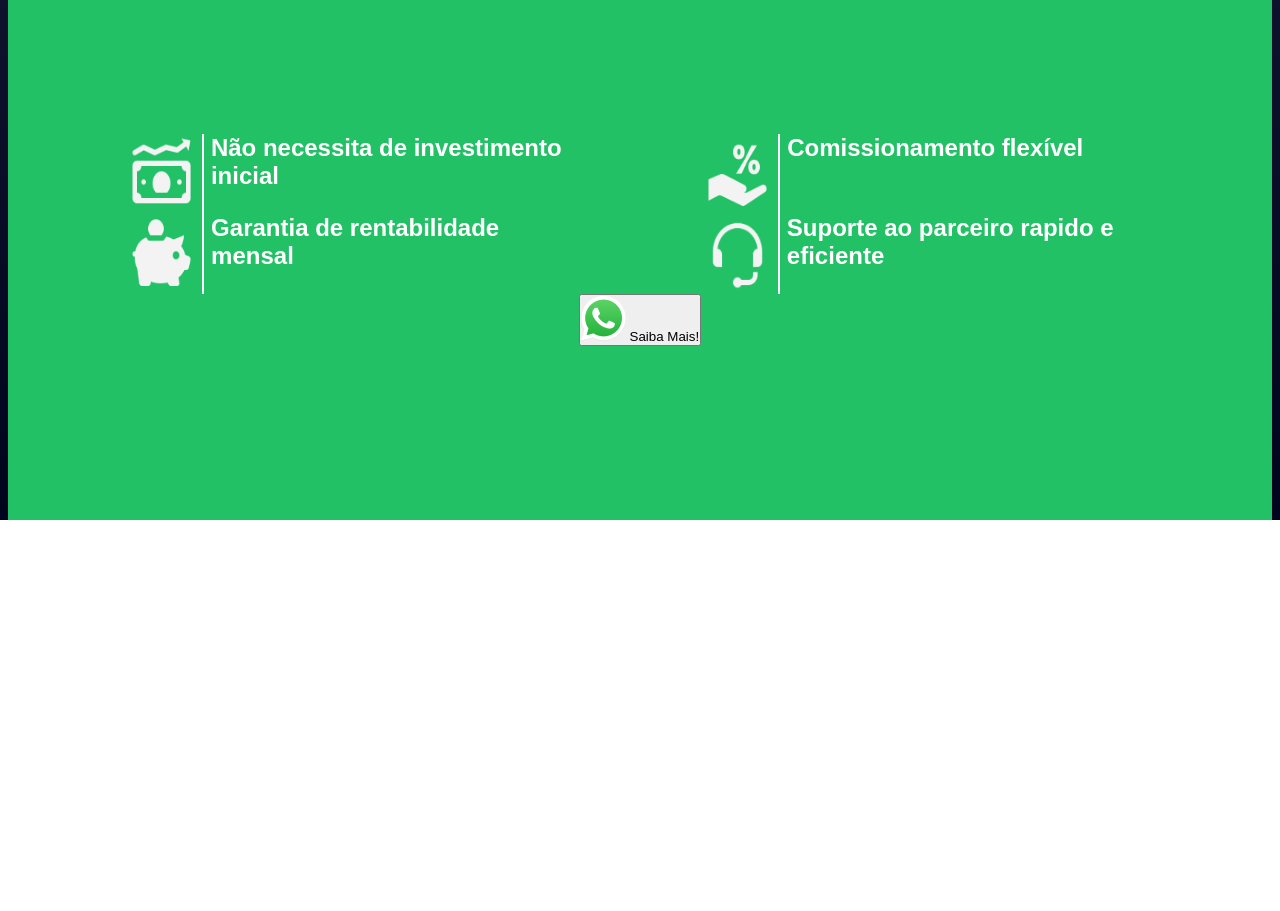
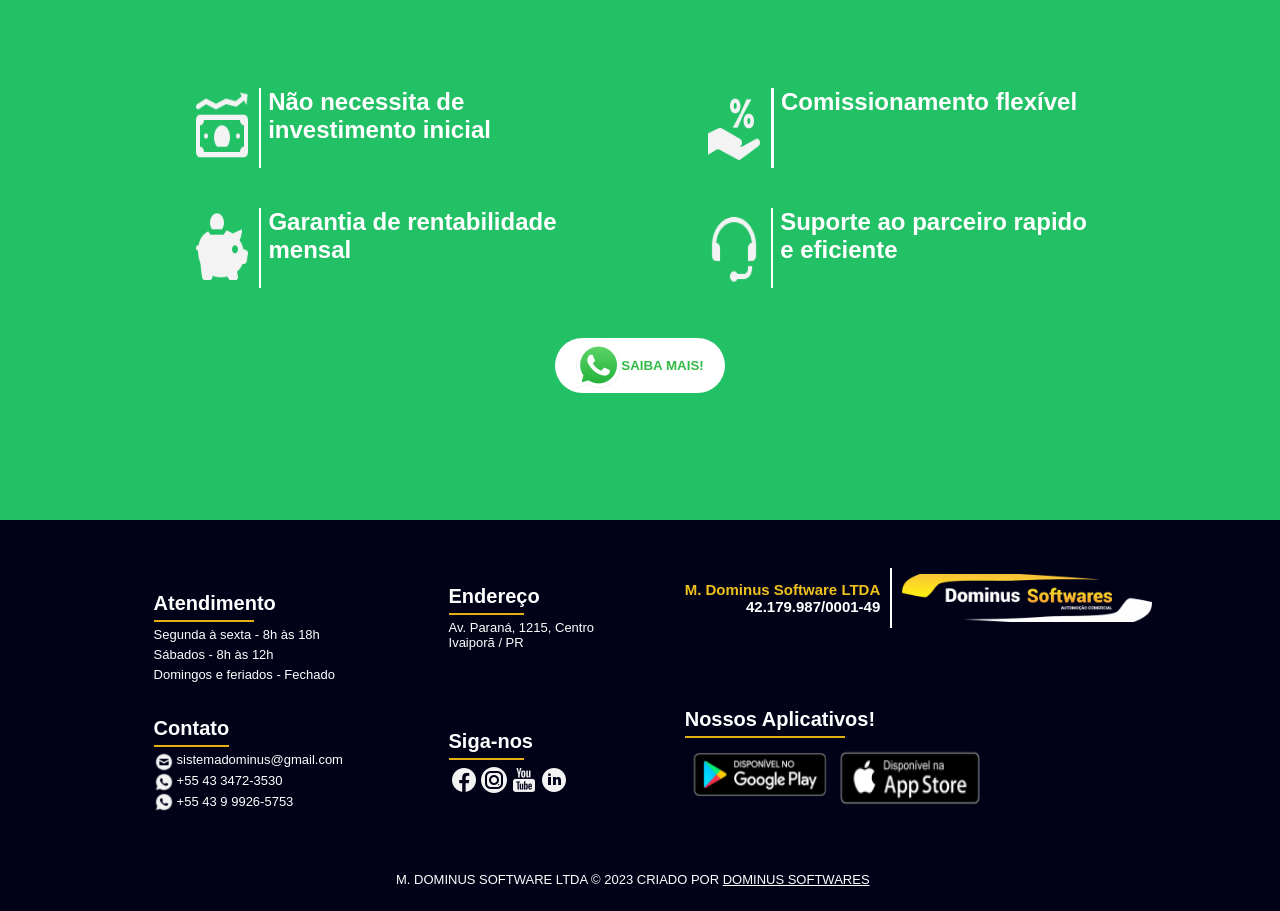
Before and after one commit to DominusSoftware/Site, a plain HTML site: page sejaRepresentante.html in a window 1280 px wide. Shown: the part 840-1751 px from the top of the page. Before the commit the page ends 1360 px from the top, so only its background shows below. Drawn offline with Linux system fonts and the light colour scheme.

Commit message:
atualiação 29/06

```diff
--- a/assets/style.css
+++ b/assets/style.css
@@ -43,6 +43,7 @@ body{
     top: 4px;
     right: 41vw;
     color: #ffffff;
+    cursor: pointer;
 }
 .menu ul{
     display: flex;
@@ -79,8 +80,9 @@ ul:hover a:hover {
     height: 30px;
     padding: 15px;
     text-align: center;
-    margin-top: -5px;
-    padding-top: 8px;
+    display: flex;
+    align-items: center;
+    margin-top: -2.5vh;
 }
 .logo{
     display: flex;
@@ -236,9 +238,14 @@ ul:hover a:hover {
     border-radius: 10px;
     padding-left: 60px;
 }
+#lojaOnline{
+    padding-left: 7.3vw;
+}
+#loja{
+    padding-left: 5.5vw;
+}
 .box-item img{
-    width: 90px;
-    height: 70px;
+    height: 80px;
 }
 .box-item p{
     visibility: hidden;
@@ -248,6 +255,7 @@ ul:hover a:hover {
     background-color: #ffffff;
     width: 93%;
     gap: 20px;
+    padding-left: 0;
 }
 .box .selected p{
     visibility: visible;
@@ -496,7 +504,7 @@ ul:hover a:hover {
     height: 21vh;
     padding-top: 8px;
     width: 100%;
-    margin-top: 50vh;
+    margin-top: 57vh;
 }
 .tittleAzul{
     background-color: #141E52;
@@ -670,7 +678,7 @@ ul:hover a:hover {
     cursor: not-allowed;
 }
 footer{
-    padding: 9vh 1em 3em 12vw;
+    padding: 9vh 1vh 3vh 12vw;
     width: 100%;
     background-color: #010118;
     color: #ffffff;
@@ -678,6 +686,15 @@ footer{
     gap: 60px;
     align-items: center;
     justify-content: center;
+    flex-direction: column;
+}
+.contFooter{
+    display: flex;
+    flex-direction: row;
+    width: 100%;
+    align-items: center;
+    justify-content: center;
+    gap: 60px;
 }
 footer h1{
     font-size: 20px;
@@ -794,7 +811,18 @@ footer hr{
 .Nossosapps hr{
     width: 160px;
 }
+.direitosAutorais{
+    text-transform: uppercase;
+    color: #ffffff;
+}
+.direitosAutorais a{
+    color: #ffffff;
+    padding-right: 160px;
+}
 /* CSS DO SEJA REPRESENTANTE */
+#sejaRepresentante{
+    width: 100%;
+}
 .inic{
     background-image: url(/Images/Fundo.png);
     height: 100vh;
@@ -802,7 +830,7 @@ footer hr{
     align-items: center;
     flex-direction: column;
     font-family: 'Montserrat', sans-serif;
-    width: 98.7vw;
+    width: 100%;
 }
 .voltSelo{
     width: 85%;
@@ -824,6 +852,7 @@ footer hr{
     gap: 1px;
     border: none;
     margin-top: 20px;
+    cursor: pointer;
 }
 .voltSelo button img{
     width: 40px;
@@ -901,6 +930,7 @@ footer hr{
     flex-direction: column;
     width: 100%;
     height: 70vh;
+    gap: 50px;
 }
 .containerVant{
     display: flex;
@@ -908,13 +938,13 @@ footer hr{
 }
 .vantagensParc{
     display: flex;
-    width: 35vw;
+    width: 30vw;
     gap: 7px;
 }
 .vantagensParc hr{
     border: none;
     background-color: #ffffff;
-    width: 2px;
+    width: 3px;
     height: 10vh;
 }
 .vantagensParc h1{
@@ -922,5 +952,26 @@ footer hr{
     color: #ffffff;
 }
 .vantagensParc img{
-    width: 15%;
+    width: 60px;
 }
+.contVantagens{
+    display: flex;
+    flex-direction: column;
+    gap: 5vh;
+}
+.butVantagens button{
+    background-color: #ffffff;
+    border: none;
+    display: flex;
+    align-items: center;
+    justify-content: center;
+    width: 170px;
+    padding: 5px;
+    color: #31BA45;
+    text-transform: uppercase;
+    font-weight: 900;
+    border-radius: 50px;
+}
+.butVantagens a{
+    text-decoration: none;
+}
--- a/sejaRepresentante.html
+++ b/sejaRepresentante.html
@@ -56,11 +56,12 @@
                     </div>
                 </div>
             </div>
-            <div class="saibaMaisVant">
+            <div class="butVantagens">
                 <a href=""><button><img src="/Images/WhatsApp-icone.png" alt=""> Saiba Mais!</button></a>
             </div>
         </div>
-        <!-- <footer>
+        <footer>
+            <div class="contFooter">
                 <div class="atenCont">
                     <div class="atendimento">
                         <h1>Atendimento</h1>
@@ -103,7 +104,6 @@
                         </div>
                     </div>
                 </div>
-            </div>
                 <div class="contDmApp">
                     <div class="dom">
                         <div class="cnpj">
@@ -124,8 +124,10 @@
                         </div>
                     </div>
                 </div>
-                 <p class="direitosAutorais">M. DOMINUS SOFTWARE LTDA © 2023 CRIADO POR DOMINUS SOFTWARES</p>
-        </footer> -->
+            </div>
+            <p class="direitosAutorais">
+                M. Dominus Software LTDA © 2023 criado por <a href="index.html">Dominus Softwares</a></p>
+        </footer>
     </section>
 </body>
 </html>
```
Also changed, not shown: index.html (+6 -4 lines). Lines whose indentation alone changed are shown as unchanged.
